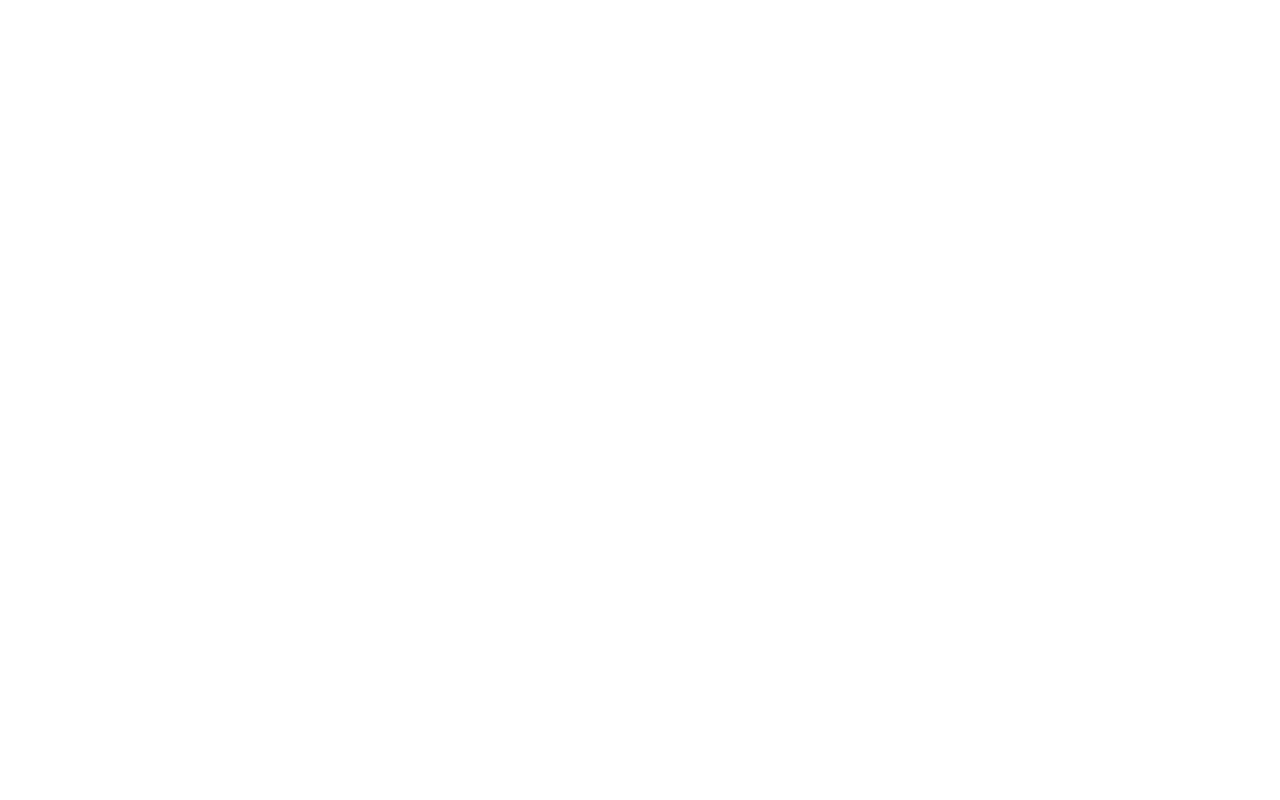
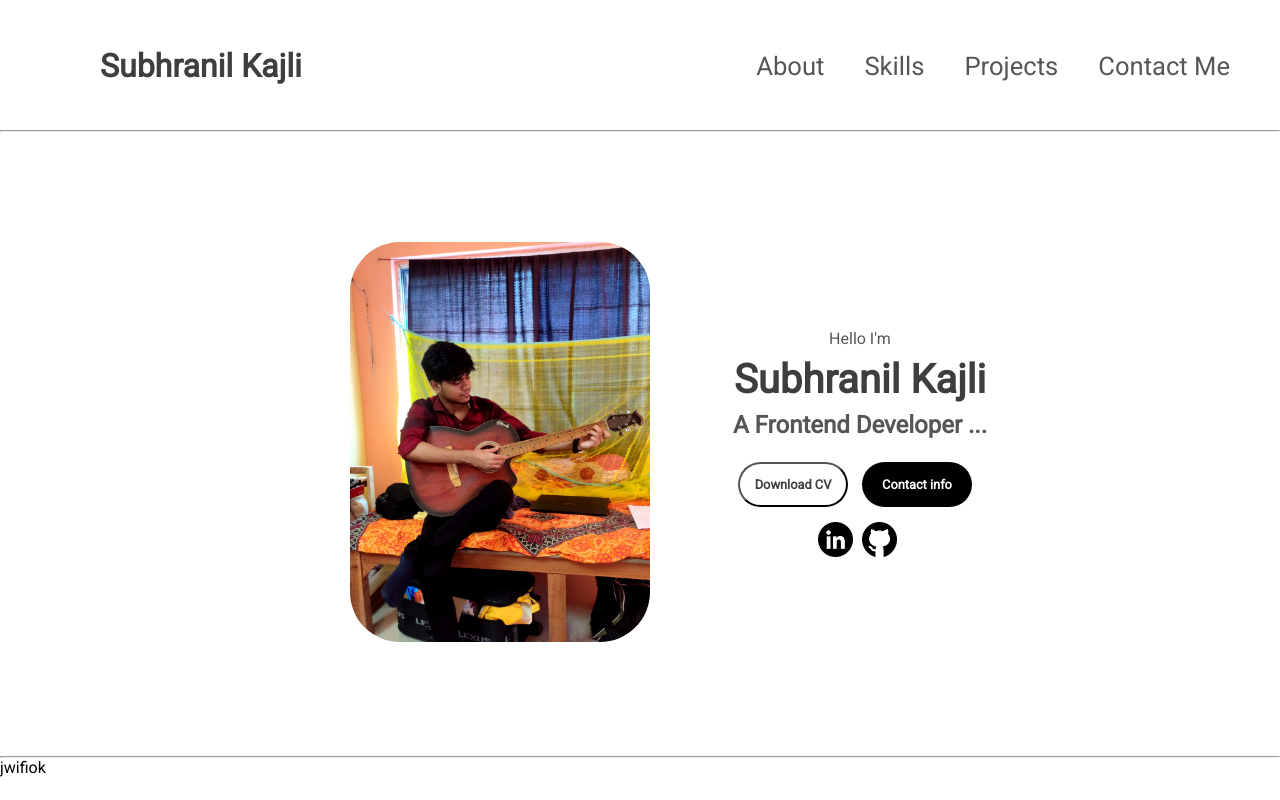
Before and after one commit to SubhranilKajli/Portfolio-Subhranil-Kajli, a plain HTML site: page index.html in a window 1280 px wide. Drawn offline with Linux system fonts and the light colour scheme.

Commit message:
Front page created

```diff
--- a/index.html
+++ b/index.html
@@ -3,9 +3,61 @@
 <head>
     <meta charset="UTF-8">
     <meta name="viewport" content="width=device-width, initial-scale=1.0">
-    <title>Document</title>
+    <title>Subhranil Kajli's Portfolio</title>
+    <link rel="stylesheet" href="style.css">
+    <link rel="preconnect" href="https://fonts.googleapis.com">
+<link rel="preconnect" href="https://fonts.gstatic.com" crossorigin>
+<link href="https://fonts.googleapis.com/css2?family=Roboto&display=swap" rel="stylesheet">
 </head>
 <body>
+    <header class="header">
+        <nav class="nav-bar">
+            <div class="left-side">
+                <h2 class="logo-name">Subhranil Kajli</h2>
+            </div>
+            <div class="right-side">
+              <ul class="nav-headings">
+                <li>About</li>
+                <li>Skills</li>
+                <li>Projects</li>
+                <li>Contact Me</li>
+              </ul>
+            </div>
 
+        </nav>
+    </header>
+    <hr>
+    <main class="main-page">
+        <section class="front-page">
+          <div class="fp-left-container">
+            <img class="profile-pic" src="images/profile-pic.jpeg" alt="" class="profile-pic">
+          </div>
+          <div class="fp-right-container">
+            <div class="my-data">
+              <p class="hello">Hello I'm</p>
+              <h1 class="name">Subhranil Kajli</h1>
+              <h3 class="work">A Frontend Developer ...</h3>
+            </div>
+            <div class="buttons">
+              <button class=" but cv">Download CV</button>
+              <button class="but contact-info"> Contact info</button>
+            </div>
+            <div class="some-links">
+              <img src="images/linkedin.png" alt="" class="linkedin">
+              <img src="images/github.png" alt="" class="github">
+            </div>
+
+
+          </div>
+        </section>
+        <hr>
+        <section class="About-section">
+          jwifiok
+        </section>
+        <section class="Skilss-section"></section>
+        <section class="Projects-section"></section>
+        <section class="ContactMe-section"></section>
+    </main>
+    <footer class="footer"></footer>
 </body>
 </html>
--- /dev/null
+++ b/style.css
@@ -0,0 +1,140 @@
+*{
+    margin: 0;
+    padding: 0;
+    box-sizing: border-box;
+    font-family: 'Roboto', sans-serif;
+}
+.header{
+    padding-top: 47px;
+    /* background: yellow; */
+    height: 130px;
+
+     /* display: flex;
+    flex-direction: row; */
+}
+
+.nav-bar{
+    display: flex;
+    flex-direction: row;
+    justify-content: space-between;
+    align-items: center;
+    /* background: red; */
+
+
+}
+
+.left-side{
+    /* margin-right: 100px; */
+    margin-left: 100px;
+}
+.logo-name{
+    color: rgba(0, 0, 0, 0.758);
+    font-size: 2rem;
+}
+
+.right-side{
+    margin-right: 10px;
+
+}
+
+.nav-headings{
+    list-style: none;
+    display: flex;
+    flex-direction: row;
+}
+
+.nav-headings li{
+    color: rgba(61, 61, 61, 0.872);
+    font-size: 1.6rem;
+    margin-right: 40px;
+}
+
+
+.profile-pic{
+    height: 400px;
+    /* width: 400px; */
+    border-radius: 50px;
+}
+
+
+.front-page{
+    height: 78vh;
+    width: 100vw;
+    display: flex;
+    flex-direction: row;
+    justify-content: space-between;
+    align-items: center;
+}
+
+.fp-left-container{
+    margin-left: 350px;
+    margin-right: 10px;
+
+}
+.fp-right-container{
+    height: 350px;
+    width: 400px;
+    margin-right: 350px;
+    display: flex;
+    flex-direction: column;
+    /* justify-content: space-between; */
+    align-items: center;
+    padding: 40px;
+    gap: 15px;
+
+}
+.my-data{
+    margin-top: 20px;
+    width: 400px;
+}
+.my-data p{
+    text-align: center;
+    color: rgba(61, 61, 61, 0.872);
+    margin-bottom: 8px;
+
+
+}
+.my-data h1{
+    text-align: center;
+    font-size: 2.5rem;
+    color: rgba(0, 0, 0, 0.758);
+    margin-bottom: 8px;
+
+
+}
+.my-data h3 {
+    text-align: center;
+    color: rgba(61, 61, 61, 0.872);
+    margin-bottom: 8px;
+
+    font-size: 1.5rem;
+
+}
+
+.but{
+    font-size: 0.8rem;
+    height: 45px;
+    width: 110px;
+    margin-right: 10px;
+    border-radius: 30px;
+    font-weight: 700;
+}
+
+.contact-info{
+    background-color: rgb(0, 0, 0);
+    color: white;
+    border: none;
+
+
+}
+
+.cv{
+    color: rgba(0, 0, 0, 0.758);
+    background:white;
+
+}
+
+.some-links img{
+    width: 35px;
+    margin-right: 5px;
+}
```
Also changed, not shown: images/github.png (added), images/linkedin.png (added), images/profile-pic.jpeg (added).
